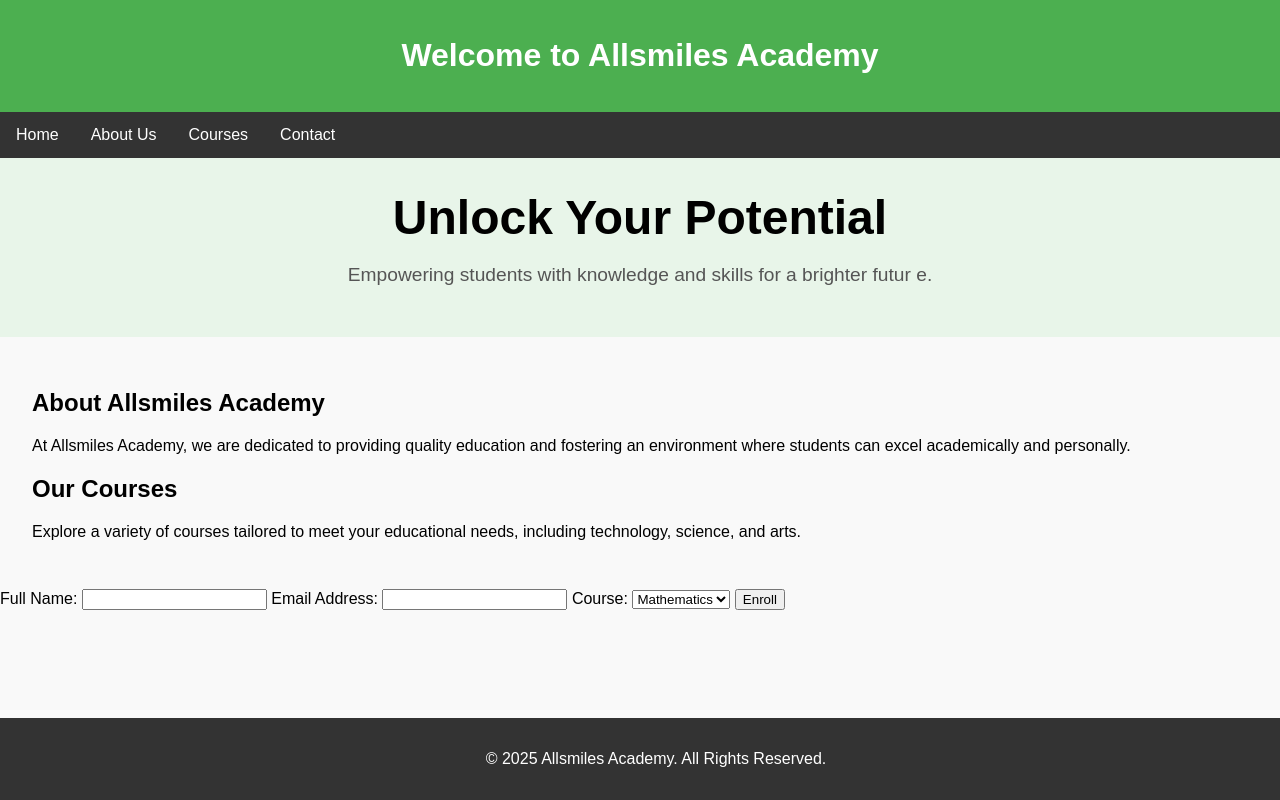
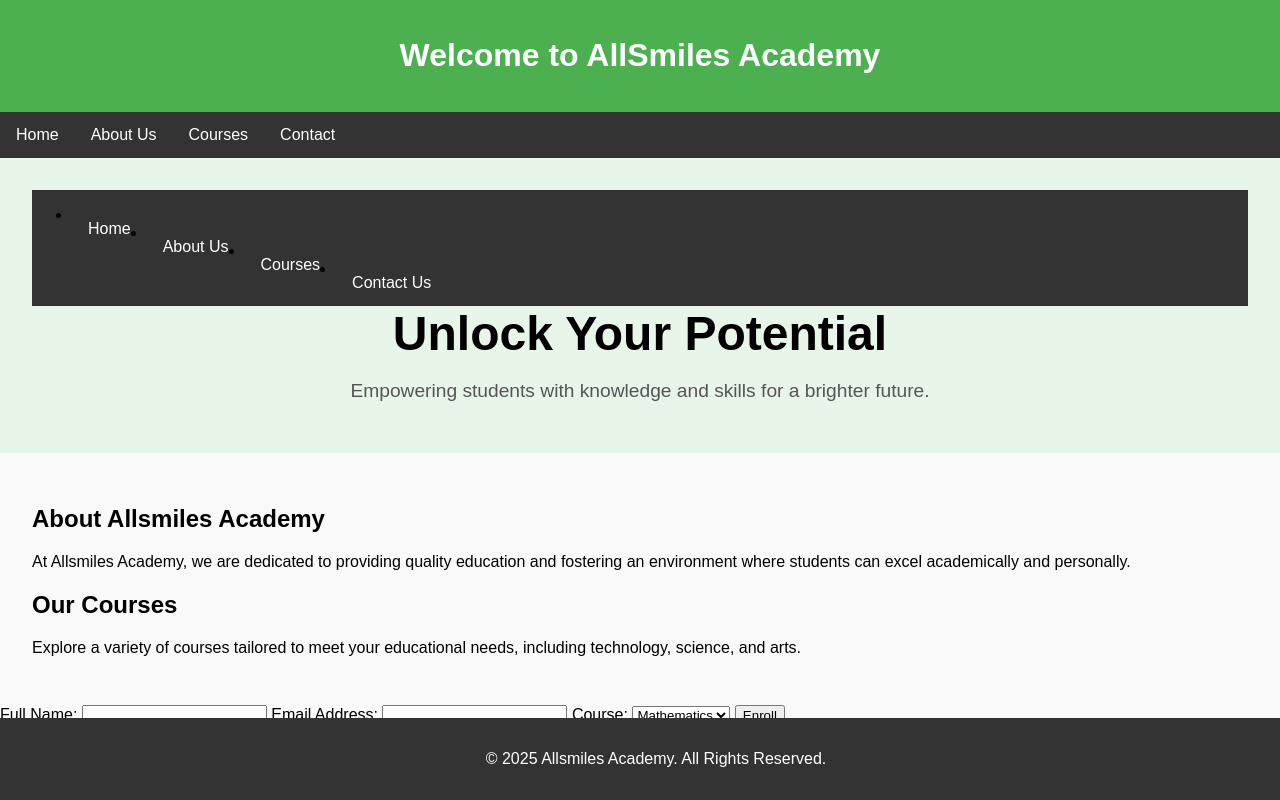
Before and after one commit to OGUNYOMI/school, a plain HTML site: page index.html in a window 1280 px wide. Drawn offline with Linux system fonts and the light colour scheme.

Commit message:
Some corrections

```diff
--- a/index.html
+++ b/index.html
@@ -61,19 +61,23 @@
 											       </style>
 											        </head>
 												 <body>
-													      <header>
-														               <h1>Welcome to Allsmiles Academy</h1>
-															            </header>
-																         <nav>
-																		          <a href="#home">Home</a>
-																			           <a href="#about">About Us</a>
-																			 <a href="#courses">Courses</a>						    <a href="#contact">Contact</a>						</nav>						          	        <div class="hero">
-      <h1>Unlock Your Potential</h1>
-      <p>Empowering students with knowledge and skills for a brighter futur	e.</p>	                                                                </div>									  <div class="content">
+													 <header>												<h1>Welcome to AllSmiles Academy</h1>								   </header>											      <nav>										                         <a href="#home">Home</a>
+	<a href="#about">About Us</a>
+	<a href="#courses">Courses</a>
+	<a href="#contact">Contact</a>								       </nav>
+
+    <div class="hero">
+    <nav>											            <ul>
+ 	<li><a href="index.html">Home</a></li>
+	<li><a href="about.html">About Us</a></li>
+	<li><a href="courses.html">Courses</a></li>
+        <li><a href="contact.html">Contact Us</a></li> 							     </ul>											      </nav>
+   <h1>Unlock Your Potential</h1>
+     <p>Empowering students with knowledge and skills for a brighter future.</p>	                      </div>									  		    <div class="content">
 	<h2>About Allsmiles Academy</h2>
 	<p>At Allsmiles Academy, we are dedicated to providing quality education and fostering an environment where students can excel academically and personally.</p>
-										<h2>Our Courses</h2>
-	<p>Explore a variety of courses tailored to meet your educational needs, including technology, science, and arts.</p>
+	<h2>Our Courses</h2>
+   <p>Explore a variety of courses tailored to meet your educational needs, including technology, science, and arts.</p>
     </div>
     <form action="/submit" method="post">
 	<label for="name">Full Name:</label>
```
